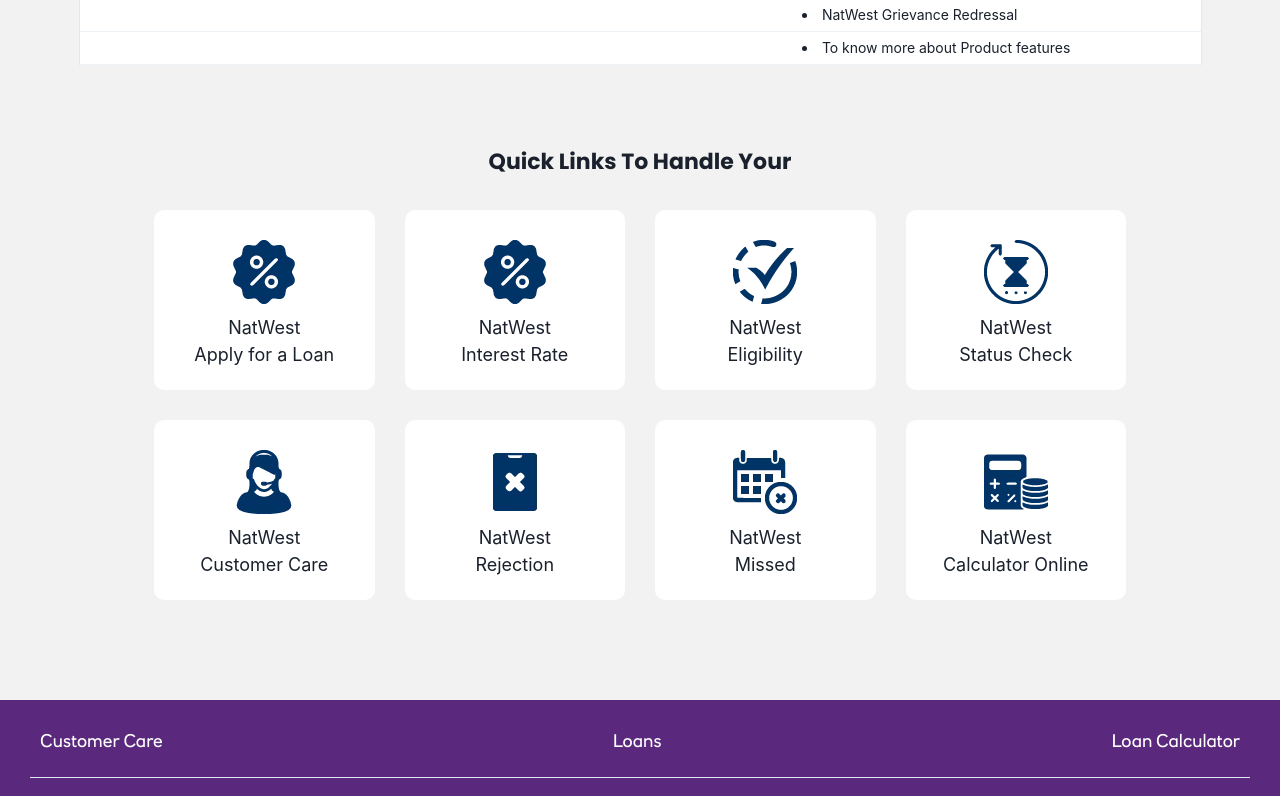
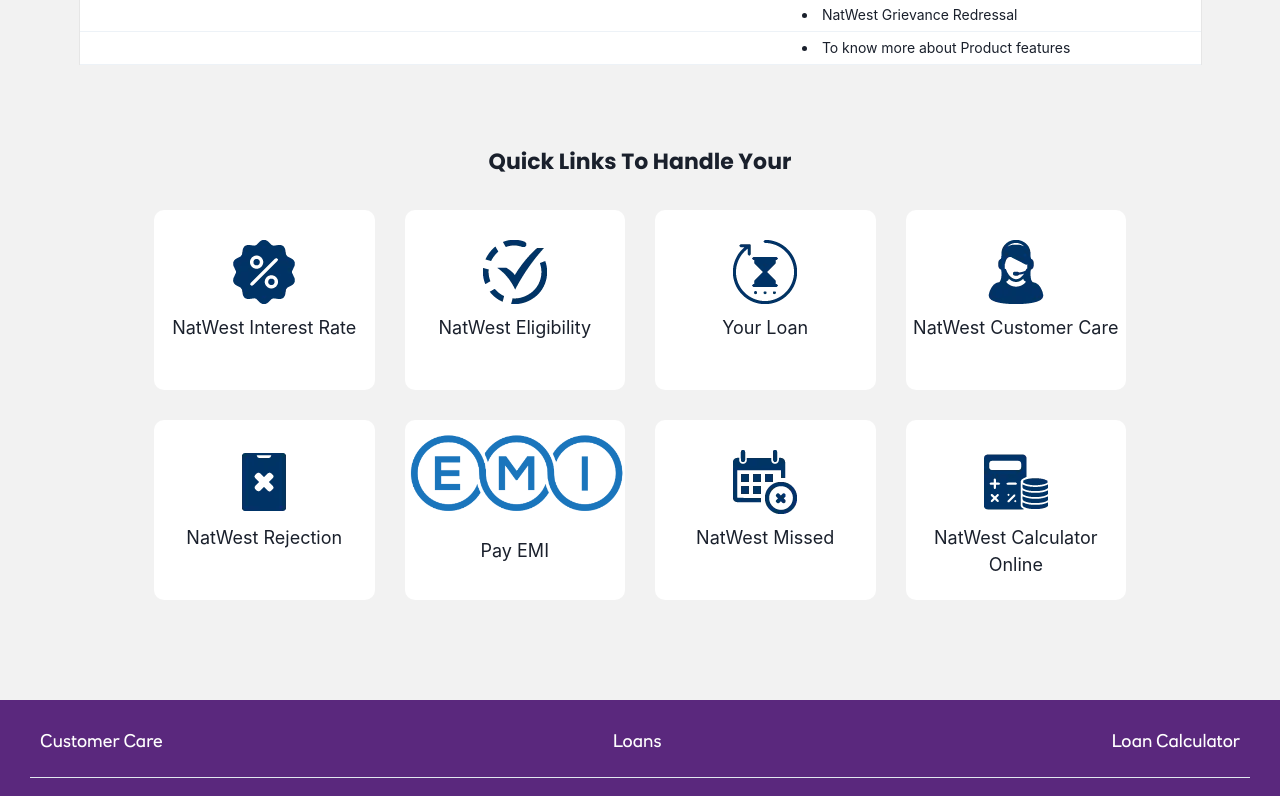
Before and after one commit to gulshangodbole/Capstone, a React (Create React App) app in the folder quickloan_app/: page /banks in a window 1280 px wide. Shown: the part 568-1364 px from the top of the page. Built offline with nearby package versions, Linux system fonts and the light colour scheme.

Commit message:
Dashboard Updated

```diff
--- a/quickloan_app/src/pages/Application.jsx
+++ b/quickloan_app/src/pages/Application.jsx
@@ -84,10 +84,7 @@
         <div className={styles["image-section"]}>
           <div className={styles["image-container"]}>
             <div id={styles["offer2"]}> <img src={offer2} alt=""/> </div>
-            <img
-            src="https://img.freepik.com/premium-photo/portrait-happy-indian-asian-young-family-while-sitting-sofa-lying-floor-sitting-against-wall_466689-7294.jpg?size=626&ext=jpg&ga=GA1.1.107694881.1686996804&semt=ais"
-              alt="Image"
-            />
+
           </div>
         </div>
 
--- a/quickloan_app/src/pages/Dashboard.jsx
+++ b/quickloan_app/src/pages/Dashboard.jsx
@@ -12,6 +12,7 @@
 import p6 from "../Images/p6.webp"
 import p7 from "../Images/p7.webp"
 import p8 from "../Images/Natwest_Secondary_Horizontal_RGB_NEG.svg";
+import p9 from "../Images/Screenshot_2023-10-03_114248-removebg-preview.png"
 export default function Dashboard() {
   const { id } = useParams()
   const [data, setdata] = useState("")
@@ -45,45 +46,45 @@
       <div className='bottom'>
         <h2>Quick Links To Handle Your {category}</h2>
         <div className='bottom-section'>
-        <div className='B-section-part'>
-            <img src={p1} alt="" />
-            <h3>{name}{category}</h3>
-            <Link to='/banks'><h3>Apply for a Loan</h3></Link>
-          </div>
+
           <div className='B-section-part'>
             <img src={p1} alt="" />
-            <h3>{name}{category}</h3>
-            <h3>Interest Rate</h3>
+            <h3>{category}<h3>{name} Interest Rate</h3></h3>
           </div>
           <div className='B-section-part'>
             <img src={p2} alt="" />
-            <h3>{name}{category}</h3>
-            <Link to='/verification'><h3>Eligibility</h3></Link>
+            <h3>{category}</h3>
+            <Link to='/verification'><h3>{name} Eligibility</h3></Link>
           </div>
           <div className='B-section-part'>
             <img src={p3} alt="" />
-            <h3>{name}{category}</h3>
-            <h3>Status Check</h3>
+            <h3>{category}</h3>
+            <h3>Your Loan</h3>
           </div>
           <div className='B-section-part'>
             <img src={p4} alt="" />
-            <h3>{name}{category}</h3>
-            <Link to='/support'> <h3>Customer Care</h3></Link>
+            <h3>{category}</h3>
+            <Link to='/support'> <h3>{name} Customer Care</h3></Link>
           </div>
           <div className='B-section-part'>
             <img src={p5} alt="" />
-            <h3>{name}{category} </h3>
-            <h3>Rejection</h3>
+            <h3>{category} </h3>
+            <h3>{name} Rejection</h3>
+          </div>
+          <div className='B-section-part1'>
+            <img src={p9} alt="" />
+            <h3>Pay EMI</h3>
+            <h3>{category} </h3>
           </div>
           <div className='B-section-part'>
             <img src={p6} alt="" />
-            <h3>{name}{category}</h3>
-            <h3>Missed</h3>
+            <h3>{category}</h3>
+            <h3>{name} Missed</h3>
           </div>
           <div className='B-section-part'>
             <img src={p7} alt="" />
-            <h3>{name}{category} </h3>
-            <Link to='/calculator'><h3>Calculator Online</h3></Link>
+            <h3>{category} </h3>
+            <Link to='/calculator'><h3>{name} Calculator Online</h3></Link>
           </div>
         </div>
       </div>
@@ -182,6 +183,23 @@
       margin: auto;
       padding: 10px;
       padding-top: 30px;
+    }
+
+    font-size: 18px;
+
+    h3:hover{
+      text-decoration:underline;
+      cursor: pointer;
+    }
+  }
+  .B-section-part1 {
+    background-color: #ffffff;
+    border-radius: 10px;
+
+    img {
+      margin: auto;
+      padding: 0px;
+      padding-top: 0px;
     }
 
     font-size: 18px;
--- a/quickloan_app/src/pages/EditProfile.jsx
+++ b/quickloan_app/src/pages/EditProfile.jsx
@@ -105,22 +105,15 @@
  console.log(formData);
  console.log(email);
  return (
-    <div>
+    <div style={{display: 'flex',
+    flexDirection: 'column',
+    justifyContent: 'center',
+    alignItems: 'center',
+    minHeight: '100vh',
+    bgGradient:"radial(at center,  #993399, #3f1d67)"}}>
       <div className={styles.container}>
-        <div className={styles["image-section"]}>
-          <div className={styles["image-container"]}>
-            <div id={styles["offer2"]}>
-              <img src={offer2} alt="" />
-            </div>
-            <img
-              src="https://img.freepik.com/premium-photo/portrait-happy-indian-asian-young-family-while-sitting-sofa-lying-floor-sitting-against-wall_466689-7294.jpg?size=626&ext=jpg&ga=GA1.1.107694881.1686996804&semt=ais"
-              alt="Image"
-            />
-          </div>
-        </div>
-
         <div className={styles["form-section"]}>
-          <div className={styles.vl}></div>
+          {/* <div className={styles.vl}></div> */}
           <div className={styles["form-content"]}>
             <div>
               <form>
--- a/quickloan_app/src/pages/Login.jsx
+++ b/quickloan_app/src/pages/Login.jsx
@@ -22,7 +22,7 @@
 import { ArrowForwardIcon, ViewIcon, ViewOffIcon } from "@chakra-ui/icons";
 import { useDispatch, useSelector } from "react-redux";
 import { login } from "../redux/Authentication/action"
-import login_bg from "../Images/login_bg.jpg"
+import login_bg from "../Images/purplebg.jpg"
 
 function Login() {
   const navigate = useNavigate();
--- a/quickloan_app/src/pages/SignUp.jsx
+++ b/quickloan_app/src/pages/SignUp.jsx
@@ -2,7 +2,7 @@
 import React, { useState, useEffect, useRef } from 'react'
 import { useNavigate } from 'react-router-dom'
 import { color, useToast } from '@chakra-ui/react'
-import login_bg from '../Images/login_bg.jpg'
+import login_bg from '../Images/purplebg.jpg'
 import {
   Flex,
   Box,
```
Also changed, not shown: quickloan_app/src/Images/Screenshot_2023-10-03_114248-removebg-preview.png (added), 1 other file (tests, documents, lock files or other folders).
